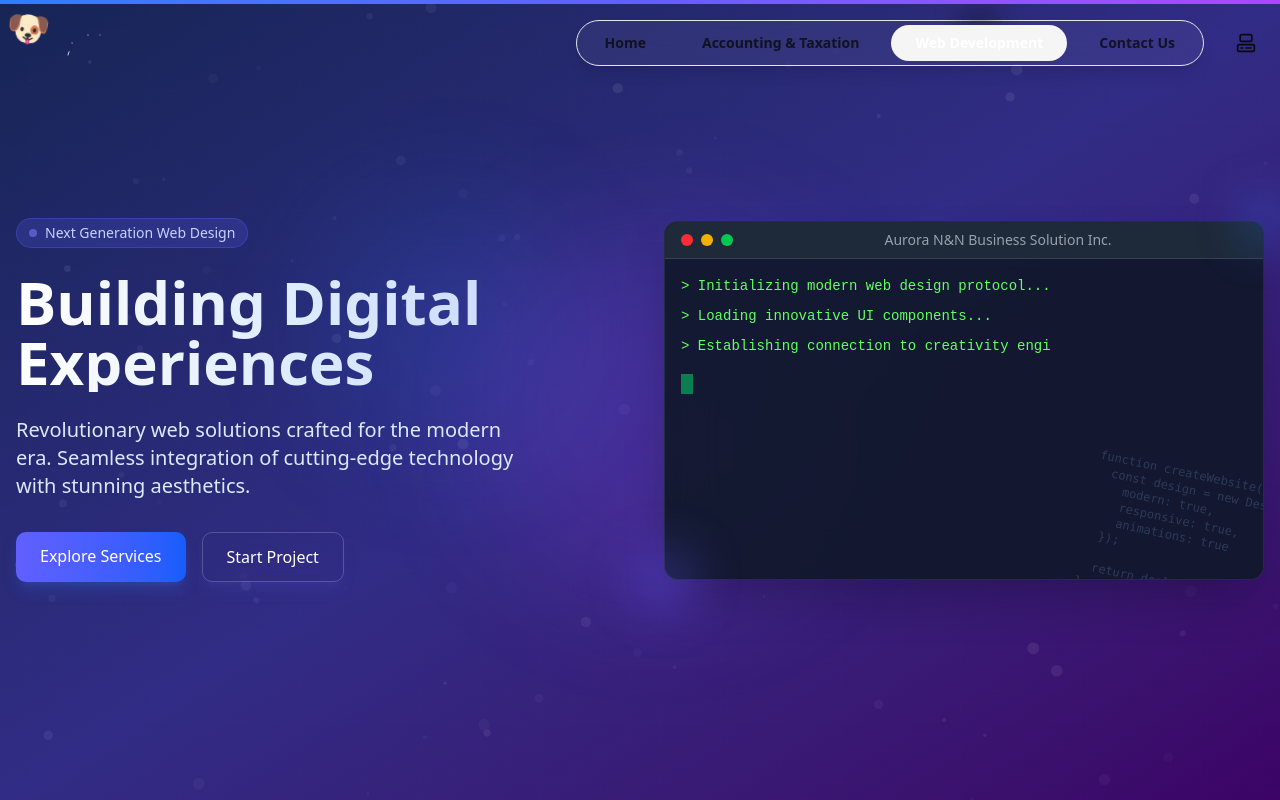
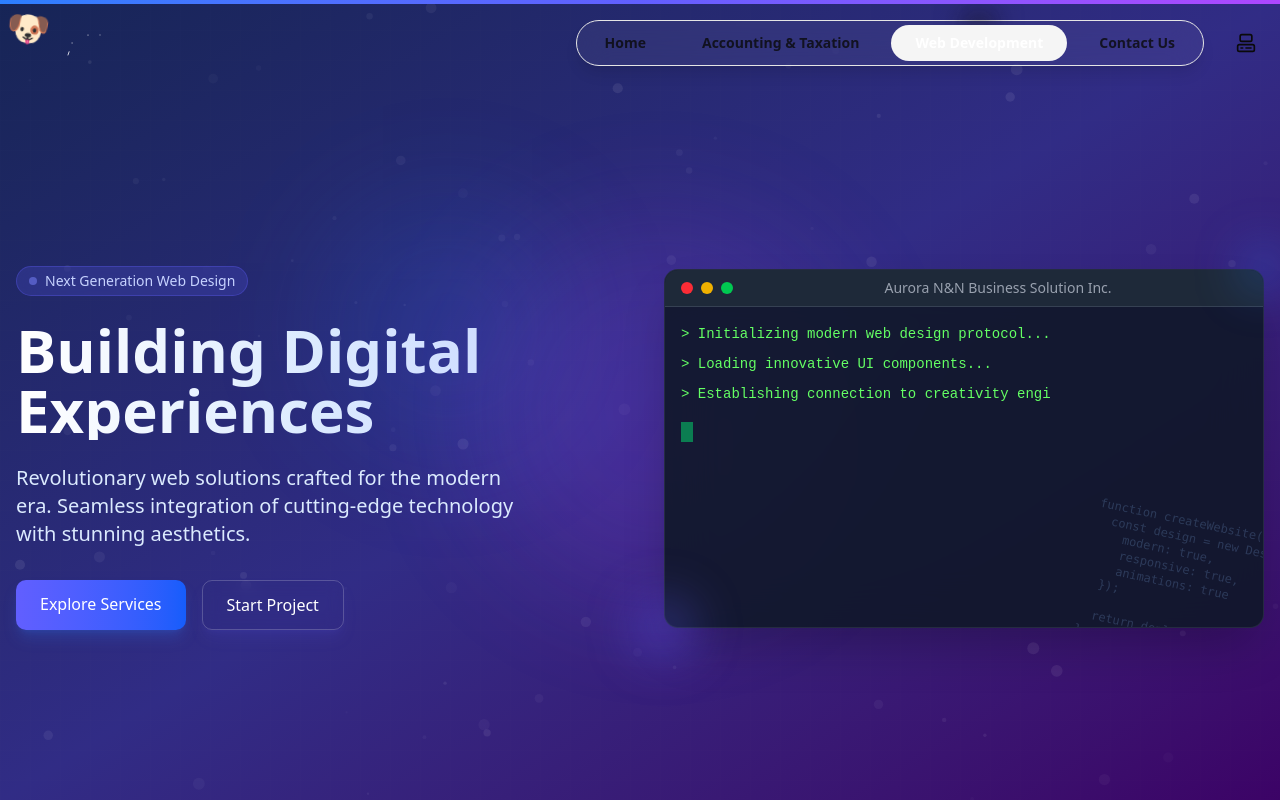
Before and after one commit to nakib786/Aurora, a Next.js app: page /webdesign in a window 1280 px wide. Shown: the top 800 px of the page. Built offline with nearby package versions, Linux system fonts and the light colour scheme.

Commit message:
Wed Design Page hero section updated

```diff
--- a/src/components/webdesign/FuturisticHero.tsx
+++ b/src/components/webdesign/FuturisticHero.tsx
@@ -40,7 +40,7 @@
   }, []);
 
   return (
-    <div className="relative min-h-screen flex items-center overflow-hidden">
+    <div className="relative min-h-screen flex items-center overflow-hidden pt-20 md:pt-24">
       {/* Animated background */}
       <div className="absolute inset-0 bg-gradient-to-br from-blue-950 via-indigo-900 to-purple-950 z-0">
         <div className="absolute inset-0 opacity-20">
```
